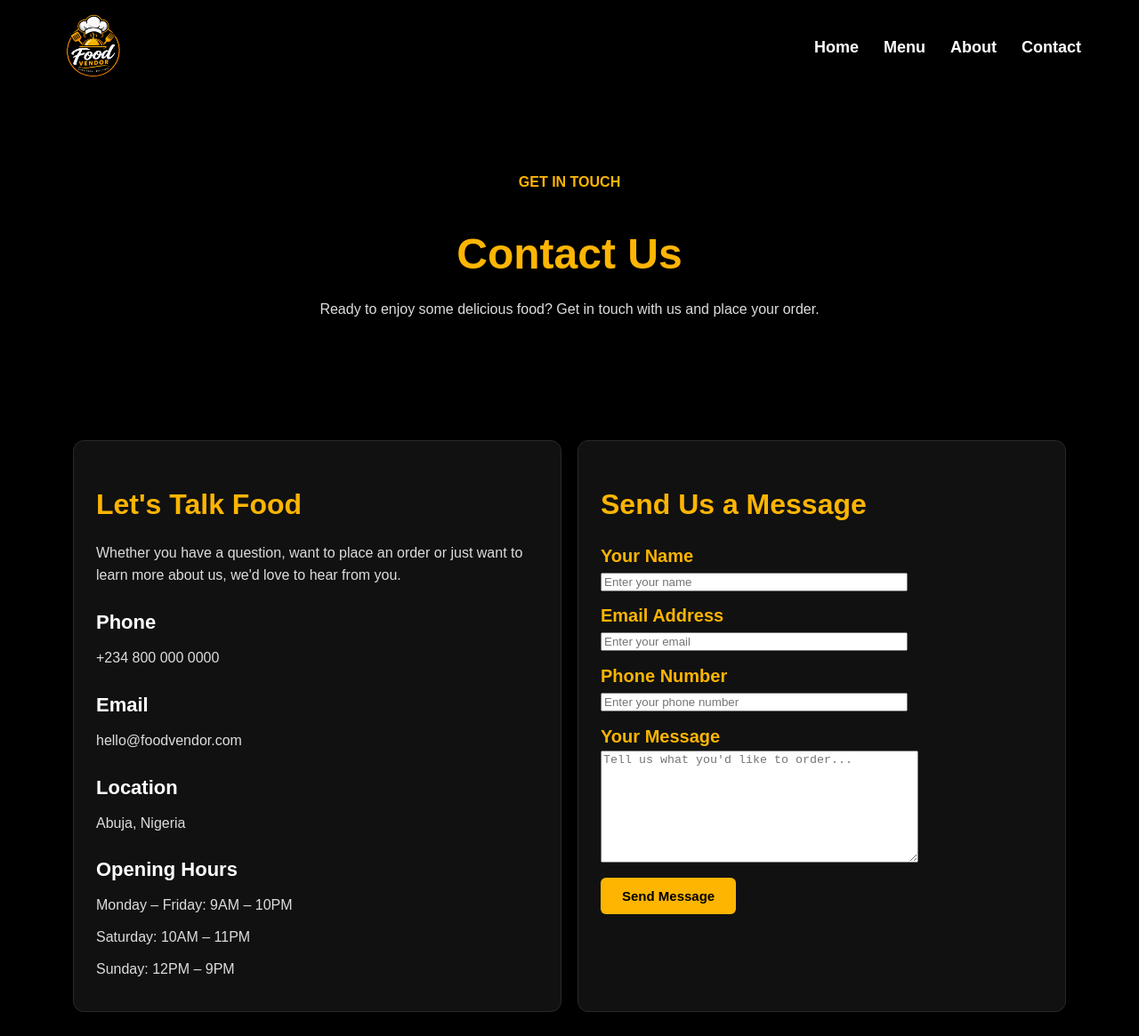
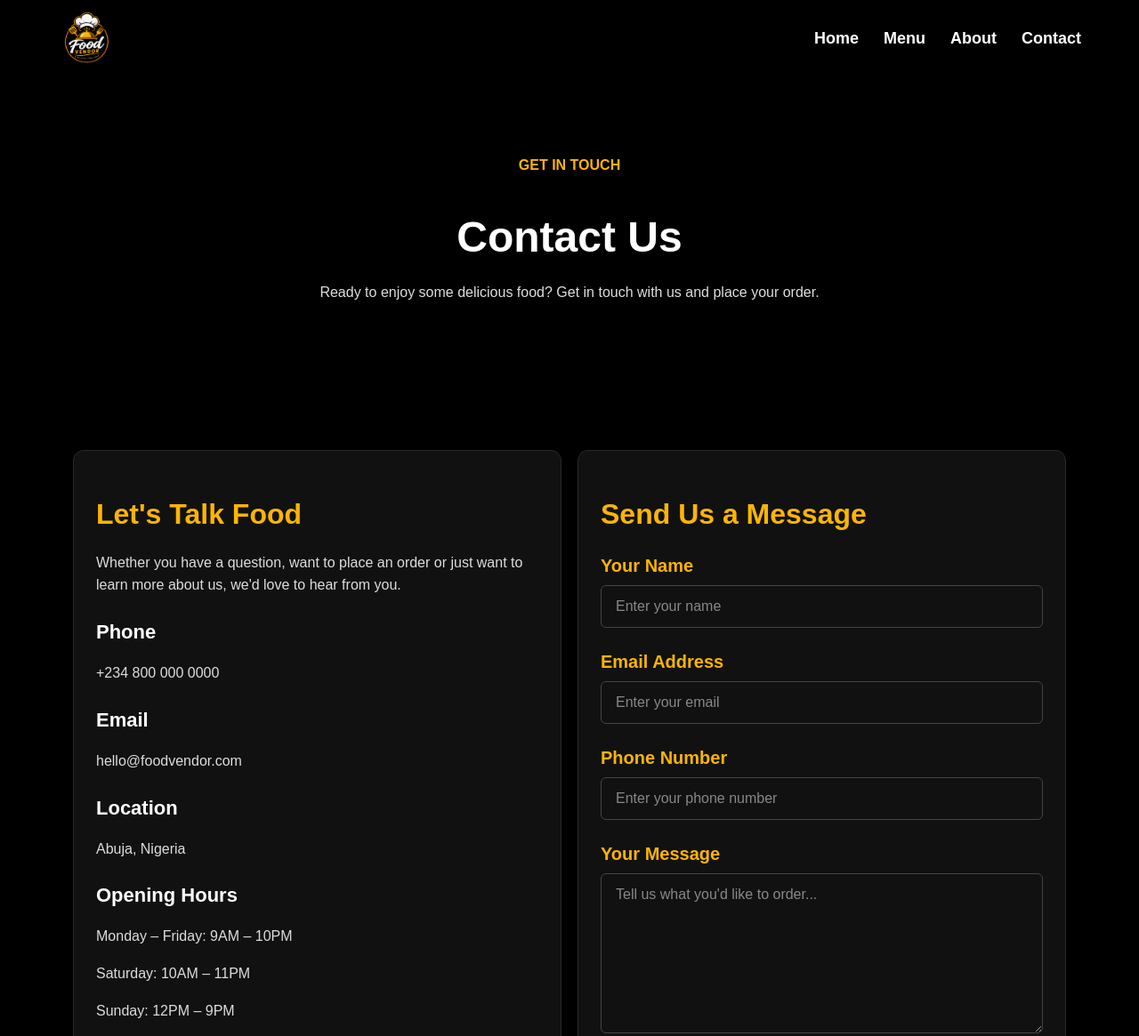
Before and after one commit to Nightdaggers/food-web-template, a plain HTML site: page contact.html in a window 1280 px wide. Shown: the top 1165 px of the page at 89% size. Drawn offline with Linux system fonts and the light colour scheme.

Commit message:
Update food_vendor.css

```diff
--- a/food_vendor.css
+++ b/food_vendor.css
@@ -1,6 +1,5 @@
 /* =========================================
    FOOD VENDOR - MAIN STYLESHEET
-   Applies to all pages
    ========================================= */
 
 * {
@@ -26,16 +25,17 @@ body {
 
 header {
     width: 100%;
-    padding: 12px 5%;
+    padding: 10px 5%;
     background: #000000;
 }
 
 header table {
+    width: 100%;
     border-collapse: collapse;
 }
 
 .site-logo {
-    width: 80px;
+    width: 65px;
     height: auto;
     display: block;
 }
@@ -60,7 +60,7 @@ nav a:hover {
 }
 
 /* =========================================
-   MAIN CONTENT
+   MAIN
    ========================================= */
 
 main {
@@ -107,20 +107,16 @@ strong {
 }
 
 /* =========================================
-   MENU INTRO
+   IMAGES
    ========================================= */
 
-main > section:first-child {
-    padding-top: 70px;
-    padding-bottom: 40px;
-}
-
-main > section:first-child h1 {
-    color: #FDB502;
+img {
+    max-width: 100%;
+    border-radius: 10px;
 }
 
 /* =========================================
-   MENU TABLES
+   MENU / CONTENT TABLES
    ========================================= */
 
 section table {
@@ -145,11 +141,6 @@ section table td:hover {
    FOOD IMAGES
    ========================================= */
 
-section img {
-    max-width: 100%;
-    border-radius: 10px;
-}
-
 section table td img {
     display: block;
     width: 100%;
@@ -169,14 +160,6 @@ section table td strong {
 }
 
 /* =========================================
-   RATINGS
-   ========================================= */
-
-section table td p {
-    margin: 10px 0;
-}
-
-/* =========================================
    BUTTONS
    ========================================= */
 
@@ -189,8 +172,7 @@ button {
     font-size: 15px;
     font-weight: bold;
     cursor: pointer;
-    transition: background 0.3s ease,
-                transform 0.2s ease;
+    transition: background 0.3s ease, transform 0.2s ease;
 }
 
 button:hover {
@@ -207,12 +189,79 @@ button a {
 }
 
 /* =========================================
-   CTA SECTION
+   CONTACT PAGE
+   ========================================= */
+
+form {
+    width: 100%;
+    max-width: 600px;
+}
+
+form p {
+    margin-bottom: 22px;
+}
+
+form label {
+    display: inline-block;
+    margin-bottom: 6px;
+    color: #ffffff;
+}
+
+form input,
+form textarea {
+    display: block;
+    width: 100%;
+    max-width: 100%;
+    padding: 14px 16px;
+    margin: 0;
+    background: #111111;
+    color: #ffffff;
+    border: 1px solid #444444;
+    border-radius: 6px;
+    font-family: Arial, Helvetica, sans-serif;
+    font-size: 16px;
+}
+
+form input::placeholder,
+form textarea::placeholder {
+    color: #888888;
+}
+
+form input:focus,
+form textarea:focus {
+    outline: none;
+    border-color: #FDB502;
+    box-shadow: 0 0 0 2px rgba(253, 181, 2, 0.15);
+}
+
+form textarea {
+    min-height: 180px;
+    resize: vertical;
+}
+
+form button {
+    margin-top: 5px;
+}
+
+/* =========================================
+   CONTACT INFORMATION
+   ========================================= */
+
+.contact-info h3 {
+    color: #FDB502;
+}
+
+.contact-info p {
+    margin-top: 5px;
+}
+
+/* =========================================
+   CENTERED CTA SECTIONS
    ========================================= */
 
 section[align="center"] {
     text-align: center;
-    padding: 80px 20px;
+    padding: 70px 20px;
 }
 
 section[align="center"] h2 {
@@ -239,6 +288,10 @@ footer table td {
     background: transparent;
     border: none;
     padding: 20px;
+}
+
+footer table td:hover {
+    border-color: transparent;
 }
 
 footer h2 {
@@ -271,7 +324,7 @@ footer > p {
 }
 
 /* =========================================
-   REMOVE OLD HORIZONTAL LINES
+   REMOVE HORIZONTAL LINES
    ========================================= */
 
 hr {
@@ -279,7 +332,7 @@ hr {
 }
 
 /* =========================================
-   MOBILE / TABLET
+   TABLET
    ========================================= */
 
 @media (max-width: 900px) {
@@ -289,7 +342,7 @@ hr {
     }
 
     .site-logo {
-        width: 70px;
+        width: 60px;
     }
 
     nav {
@@ -313,6 +366,9 @@ hr {
     }
 }
 
+/* =========================================
+   MOBILE
+   ========================================= */
 
 @media (max-width: 700px) {
 
@@ -326,7 +382,7 @@ hr {
     }
 
     .site-logo {
-        width: 60px;
+        width: 55px;
         margin: 0 auto 15px;
     }
 
@@ -378,6 +434,15 @@ hr {
         height: 220px;
     }
 
+    form {
+        max-width: 100%;
+    }
+
+    form input,
+    form textarea {
+        width: 100%;
+    }
+
     footer table,
     footer tbody,
     footer tr,
@@ -391,11 +456,14 @@ hr {
     }
 }
 
+/* =========================================
+   SMALL PHONES
+   ========================================= */
 
 @media (max-width: 450px) {
 
     .site-logo {
-        width: 55px;
+        width: 50px;
     }
 
     nav {
```
